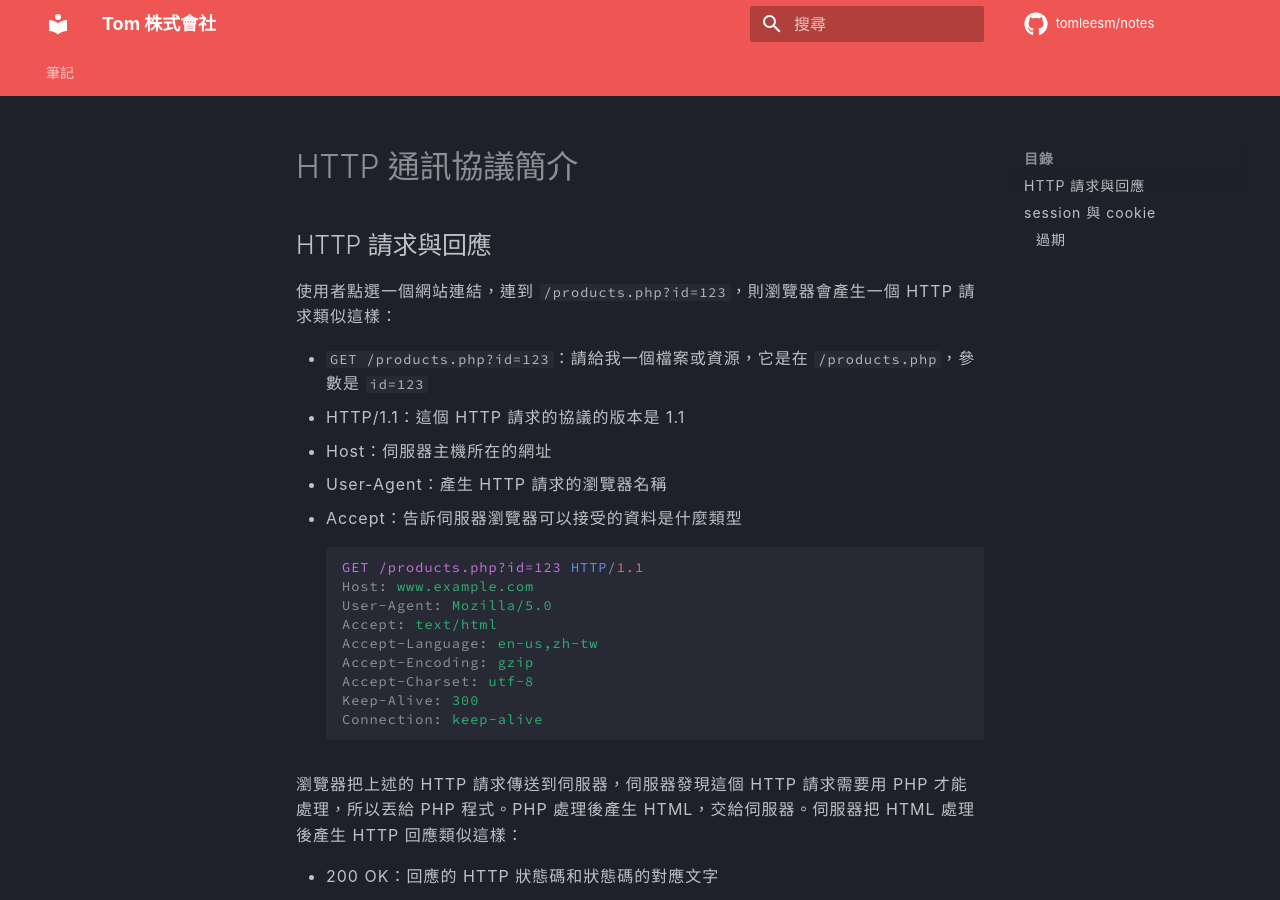
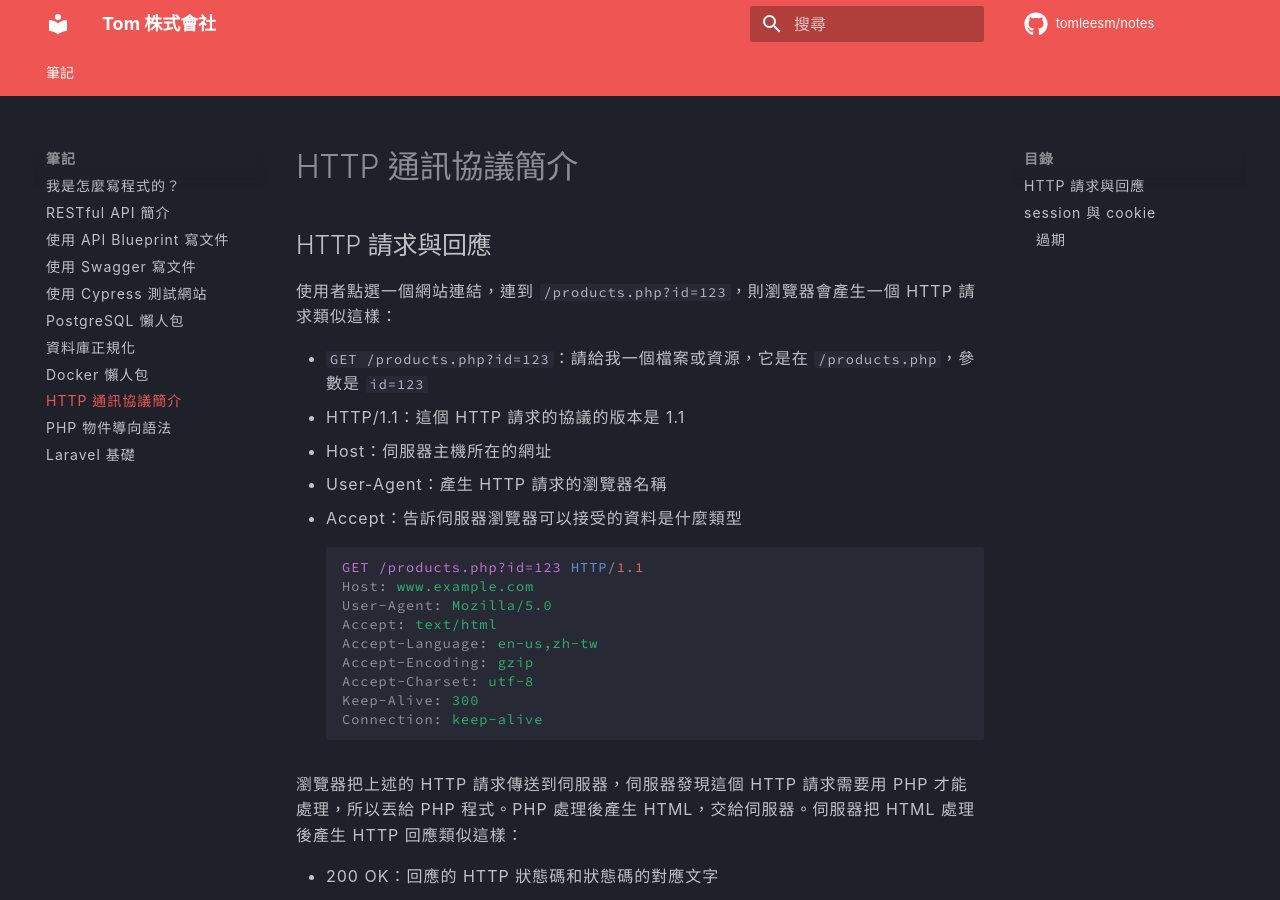
Before and after one commit to tomleesm/notes, an MkDocs documentation site: the page built from docs/http-protocol-introduction.md, in a window 1280 px wide and 900 px high. Built offline with MkDocs 1.6.1 and Material for MkDocs 9.7.7, drawn with Linux system fonts in a browser that asks for light colours; comment, search, counter and statistics services are not loaded.

Commit message:
HTTP 通訊協議簡介 加入 sidebar

```diff
--- a/mkdocs.yml
+++ b/mkdocs.yml
@@ -75,5 +75,6 @@
     - PostgreSQL 懶人包: postgresql-cheat-sheet.md
     - 資料庫正規化: database-normalization.md
     - Docker 懶人包: docker-cheat-sheet.md
+    - HTTP 通訊協議簡介: http-protocol-introduction.md
     - PHP 物件導向語法: php-oop.md
     - Laravel 基礎: laravel-basic.md
```
